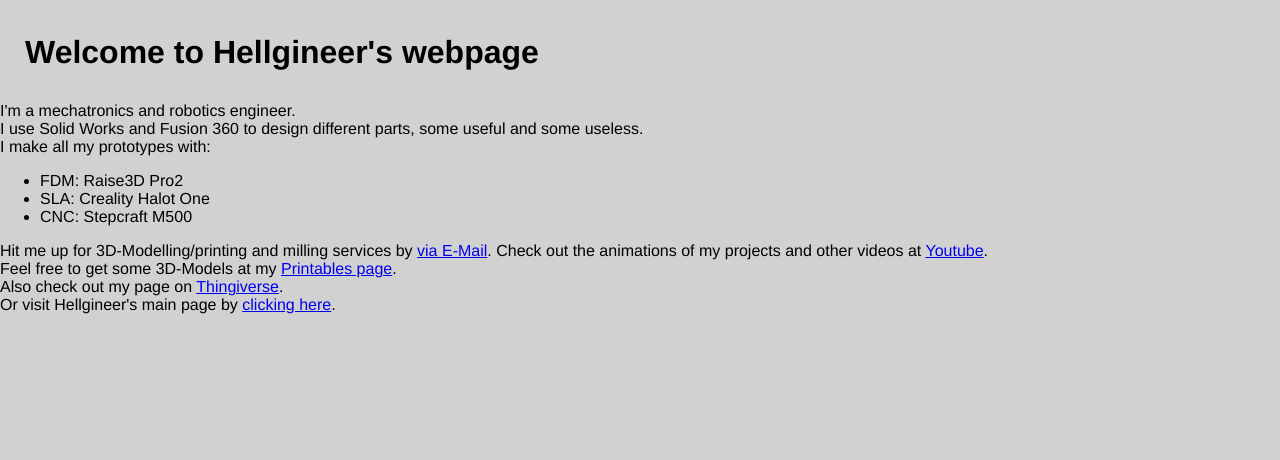
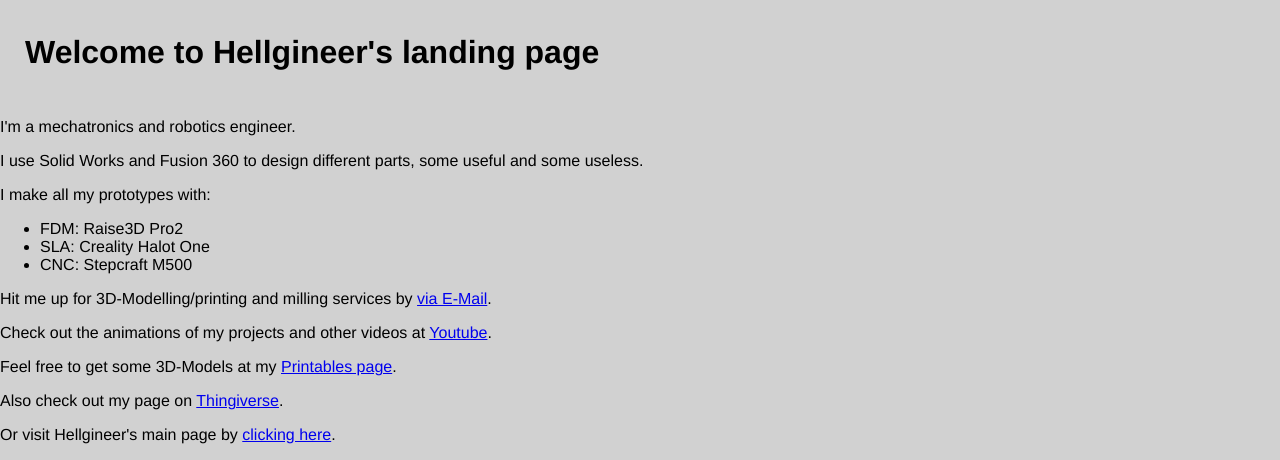
Before and after one commit to bendover94/engineers, a plain HTML site: page index.html in a window 1280 px wide. Shown: the part 344-804 px from the top of the page. Drawn offline with Linux system fonts and the light colour scheme.

Commit message:
next try

```diff
--- a/index.html
+++ b/index.html
@@ -7,18 +7,18 @@
 </head>
 
   <body>
+
     <img src="img/Logo_2-crop.jpg" class="center-image">
 
     <div class="wrapper">
       <h1 class="headline">
-    Welcome to Hellgineer's webpage</h1>
-
+      Welcome to Hellgineer's landing page</h1>
     </div>
 
     <div class="small_Text">
-  I'm a mechatronics and robotics engineer.<br>
-  I use Solid Works and Fusion 360 to design different parts, some useful and some useless.<br>
-  I make all my prototypes with:
+      <p>I'm a mechatronics and robotics engineer.</p>
+      <p>I use Solid Works and Fusion 360 to design different parts, some useful and some useless.</p>
+      <p>I make all my prototypes with:</p>
 
       <ul>
         <li>FDM: Raise3D Pro2</li>
@@ -26,12 +26,13 @@
         <li>CNC: Stepcraft M500</li>
       </ul>
 
-Hit me up for 3D-Modelling/printing and milling services by <a href="info.hellgineer@gmail.com">via E-Mail</a>.
+      <p>Hit me up for 3D-Modelling/printing and milling services by <a href="mailto:info.hellgineer@gmail.com">via E-Mail</a>.</p>
 
-Check out the animations of my projects and other videos at <a href=" https://www.youtube.com/channel/UCT1gilXSxKPKzA3oY5xTNlw">Youtube</a>.<br>
-Feel free to get some 3D-Models at my <a href="https://www.printables.com/de/social/352062-lucas-s/models">Printables page</a>.<br>
-Also check out my page on <a href="https://www.thingiverse.com/additivespirit_94/designs">Thingiverse</a>.<br>
-Or visit Hellgineer's main page by <a href="https://www.hellgineer.com/">clicking here</a>.<br>
+      <p>Check out the animations of my projects and other videos at <a href=" https://www.youtube.com/channel/UCT1gilXSxKPKzA3oY5xTNlw">Youtube</a>.</p>
+      <p>Feel free to get some 3D-Models at my <a href="https://www.printables.com/de/social/352062-lucas-s/models">Printables page</a>.</p>
+      <p>Also check out my page on <a href="https://www.thingiverse.com/additivespirit_94/designs">Thingiverse</a>.</p>
+      <p>Or visit Hellgineer's main page by <a href="https://www.hellgineer.com/">clicking here</a>.</p>
     </div>
 
-</body></html>
+  </body>
+</html>
--- a/style.css
+++ b/style.css
@@ -4,7 +4,6 @@ body {
   margin: 0;
   padding: 0;
 }
-
 
 .wrapper {
   padding: 10px 25px;
```
Lines whose indentation alone changed are shown as unchanged.
